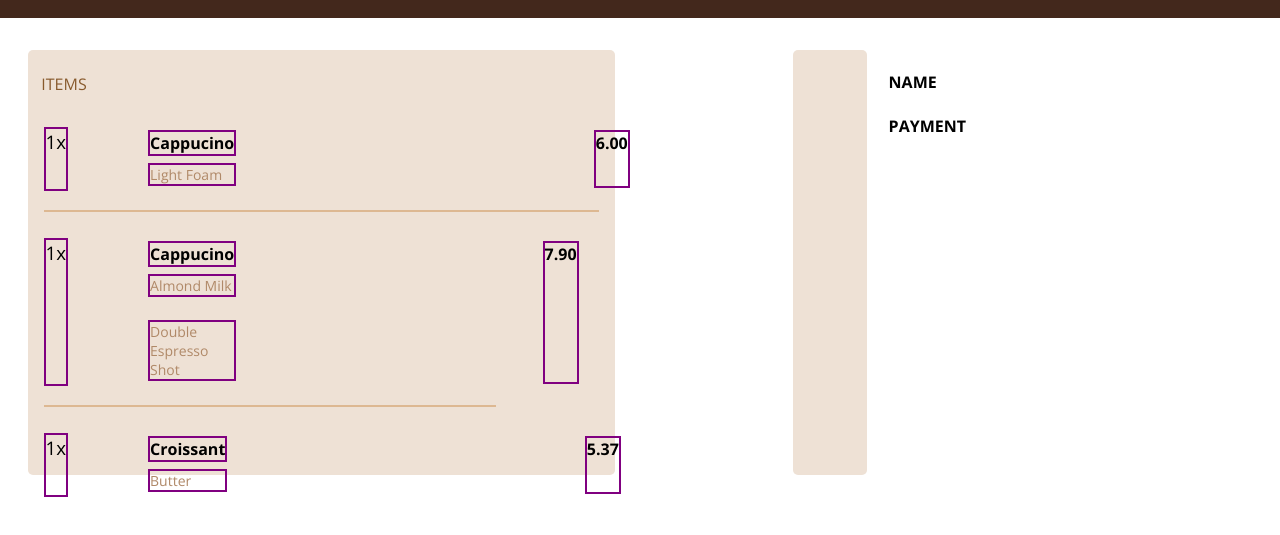
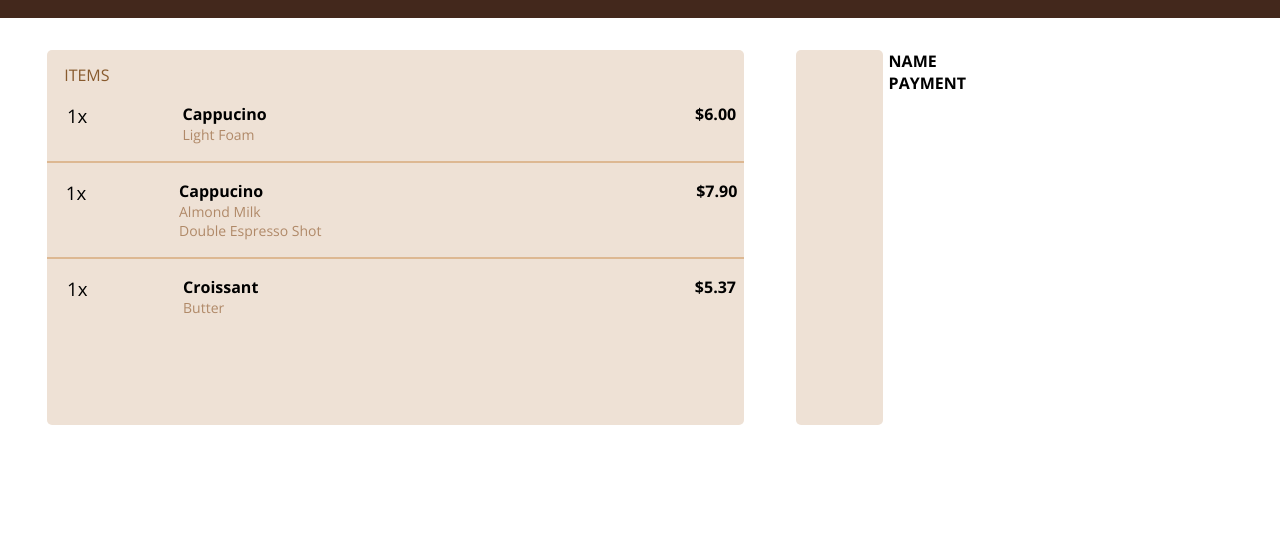
Before and after one commit to sociablerobot10/coffeemasters, a plain HTML site: page index.html in a window 1280 px wide. Shown: the part 47-582 px from the top of the page. Drawn offline with nearby package versions, Linux system fonts and the light colour scheme.

Commit message:
removed some margins and fixed the menu layout

```diff
--- a/index.html
+++ b/index.html
@@ -31,7 +31,7 @@
 
                 <div class="info"><h4 class="type">Cappucino<h5 class="extra-info">Light Foam</h5></h4></div>
 
-                <h4 class="price">6.00</h4>
+                <h4 class="price">$6.00</h4>
 
             </div>
 
@@ -43,7 +43,7 @@
                     <h5 class="extra-info">Double Espresso Shot</h5></div>
 
 
-                <h4 class="price">7.90</h4>
+                <h4 class="price">$7.90</h4>
 
             </div>
 
@@ -54,7 +54,7 @@
                 <div class="info"><h4 class="type">
                     Croissant</h4>
                     <h5 class="extra-info">Butter</h5></div>
-                <h4 class="price">5.37</h4>
+                <h4 class="price">$5.37</h4>
 
             </div>
 
--- a/styles.css
+++ b/styles.css
@@ -1,13 +1,15 @@
 * {
     box-sizing: border-box;
+    margin: 0;
+    padding: 0;
 }
 
 
 
 body {
-    margin: 0;
+
     font-family: 'Open Sans', sans-serif;
-    padding: 0;
+
 
 }
 
@@ -52,9 +54,9 @@ header {
   width: 100%;
 }
 
-}
+
 .menu-left {
-    height: 500px;
+
    width: 45%;
 
 
@@ -67,32 +69,37 @@ header {
 
 }
 .menu-sec {
-    height: 425px;
+    height: 375px;
     border-radius: 5px;
 
     background-color: #eee1d5;
-    box-shadow: 1px grey;
-    margin-left: 2.5%;
-    width: 75%;
+    box-shadow: 3px grey;
+
+    width: 89%;
+    margin-left: 5%;
 
 
 }
 
 .quantity {
     font-weight: normal;
-    border: 2px solid purple;
+
 
 }
 .item {
     display: flex;
-    gap: 3rem 5rem;
+    gap: 5rem;
     border-bottom: 2px solid #DDB892;
-
-    margin-top: .50rem;
+    padding-left: 1.75%;
+    padding-top: 2.45%;
+    padding-bottom: 2.45%;
 
 
-    margin-left: 1rem;
-    margin-right:1rem;
+    align-items: flex-start;
+
+    justify-content: space-around;
+
+
 
 }
 
@@ -104,28 +111,30 @@ header {
 #box-title {
     color: #885a2d;
     font-size: 1rem;
-    margin-left: 2.345%;
     font-weight: normal;
-    margin-top: 4%;
+    padding-top: 2%;
+    padding-left: 2.45%;
+
 }
 .type {
   font-weight:  bold;
-  margin-bottom: 0%;
-  border: 2px solid purple;
+
+
 }
 .extra-info {
    color: #B08968;
    font-size: 0.875rem;
    font-weight: normal;
-   margin-top: .45rem;
-   border: 2px solid purple;
+
+
 }
 
 
-.price {
-    margin-left: 50%;
-    border: 2px solid purple;
+
+.info {
+    flex-grow: .88;
+    display: flex;
+    flex-direction: column;
+
+
 }
-.item:nth-of-type(2) {
-    margin-right: 7.4rem;
-}
```
